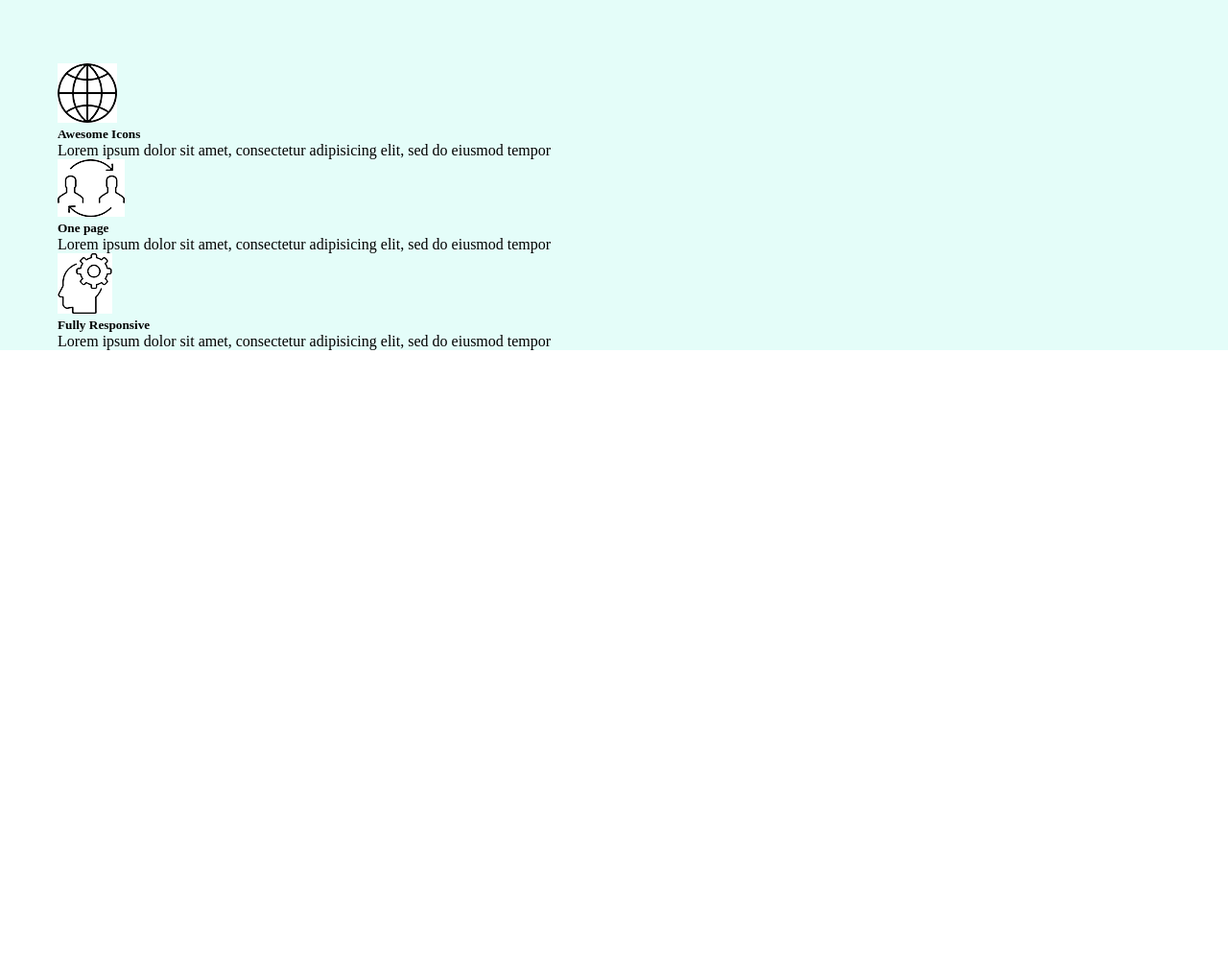
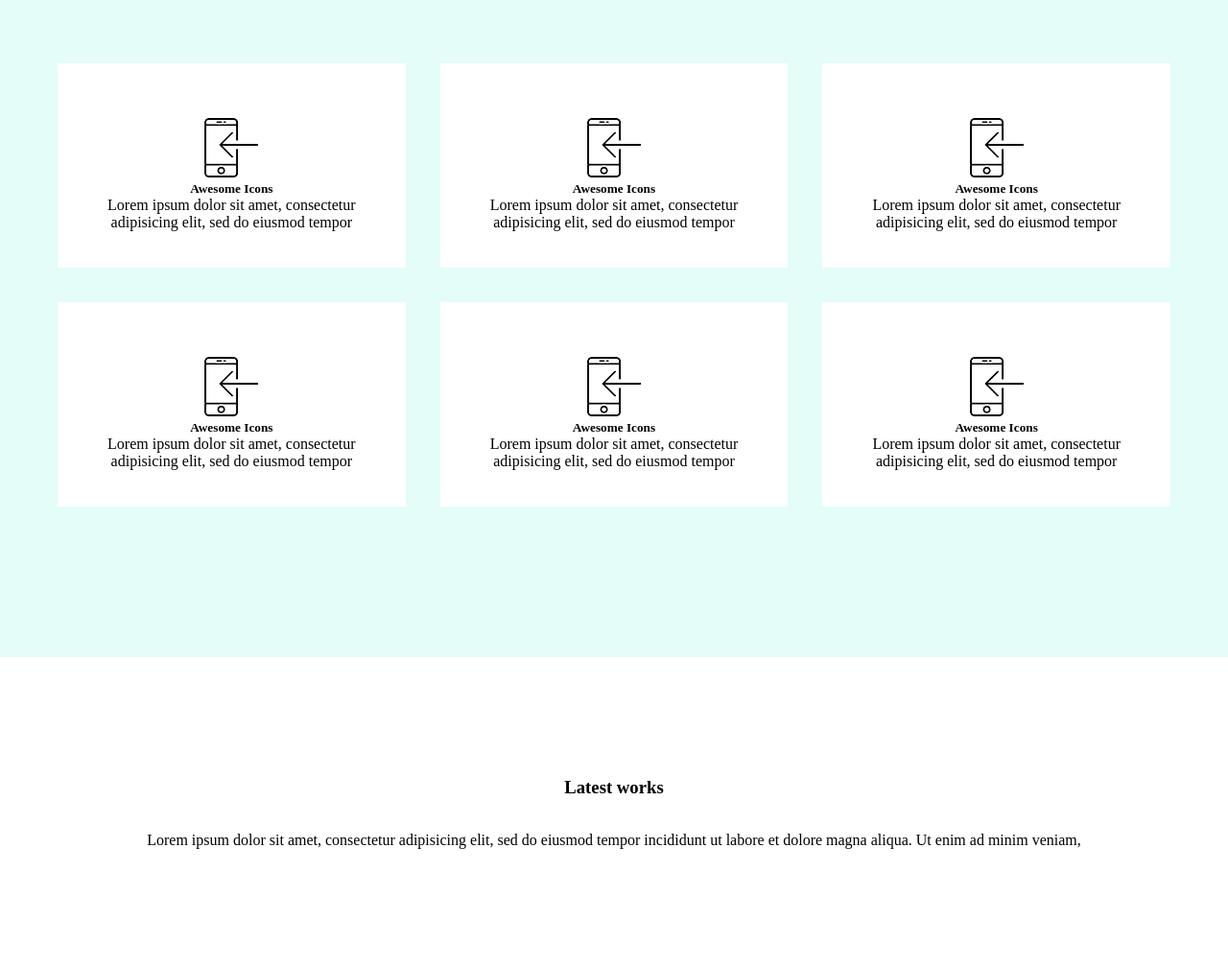
Before and after one commit to keysman59/WebDev-Site, a plain HTML site: page index.html in a window 1280 px wide. Shown: the part 1740-2747 px from the top of the page at 96% size. Before the commit the page ends 2105 px from the top, so only its background shows below. Drawn offline with Linux system fonts and the light colour scheme.

Commit message:
add services styles

```diff
--- a/index.html
+++ b/index.html
@@ -90,22 +90,61 @@
 					<h3 class="general__caption">Our services</h3>
 					<p class="general__text">Lorem ipsum dolor sit amet, consectetur adipisicing elit, sed do eiusmod tempor incididunt ut labore et dolore magna aliqua. Ut enim ad minim veniam,</p>
 				</div>
-				<div class="services_bottom">
-					<div class="earth-block">
-						<img src="images/about/earth.png" alt="Глобус">
-						<h5>Awesome Icons</h5>
-						<p>Lorem ipsum dolor sit amet, consectetur adipisicing elit, sed do eiusmod tempor</p>
+				<div class="services__bottom">
+					<div class="services__bottom-column">
+						<div class="services__bottom-wrap-img">
+							<img class="services__bottom-img" src="images/services/phone.png" alt="Глобус">
+						</div>
+						<h5 class="services__bottom-caption">Awesome Icons</h5>
+						<p class="services__bottom-text">Lorem ipsum dolor sit amet, consectetur adipisicing elit, sed do eiusmod tempor</p>
 					</div>
-					<div class="transfer-block">
-						<img src="images/about/transfer.png" alt="Обмен">
-						<h5>One page</h5>
-						<p>Lorem ipsum dolor sit amet, consectetur adipisicing elit, sed do eiusmod tempor</p>
+					<div class="services__bottom-column">
+						<div class="services__bottom-wrap-img">
+							<img class="services__bottom-img" src="images/services/phone.png" alt="Глобус">
+						</div>
+						<h5 class="services__bottom-caption">Awesome Icons</h5>
+						<p class="services__bottom-text">Lorem ipsum dolor sit amet, consectetur adipisicing elit, sed do eiusmod tempor</p>
 					</div>
-					<div class="responsive-block">
-						<img src="images/about/head.png" alt="Настройки">
-						<h5>Fully Responsive</h5>
-						<p>Lorem ipsum dolor sit amet, consectetur adipisicing elit, sed do eiusmod tempor</p>
+					<div class="services__bottom-column">
+						<div class="services__bottom-wrap-img">
+							<img class="services__bottom-img" src="images/services/phone.png" alt="Глобус">
+						</div>
+						<h5 class="services__bottom-caption">Awesome Icons</h5>
+						<p class="services__bottom-text">Lorem ipsum dolor sit amet, consectetur adipisicing elit, sed do eiusmod tempor</p>
 					</div>
+				</div>
+				<div class="services__bottom">
+					<div class="services__bottom-column">
+						<div class="services__bottom-wrap-img">
+							<img class="services__bottom-img" src="images/services/phone.png" alt="Глобус">
+						</div>
+						<h5 class="services__bottom-caption">Awesome Icons</h5>
+						<p class="services__bottom-text">Lorem ipsum dolor sit amet, consectetur adipisicing elit, sed do eiusmod tempor</p>
+					</div>
+					<div class="services__bottom-column">
+						<div class="services__bottom-wrap-img">
+							<img class="services__bottom-img" src="images/services/phone.png" alt="Глобус">
+						</div>
+						<h5 class="services__bottom-caption">Awesome Icons</h5>
+						<p class="services__bottom-text">Lorem ipsum dolor sit amet, consectetur adipisicing elit, sed do eiusmod tempor</p>
+					</div>
+					<div class="services__bottom-column">
+						<div class="services__bottom-wrap-img">
+							<img class="services__bottom-img" src="images/services/phone.png" alt="Глобус">
+						</div>
+						<h5 class="services__bottom-caption">Awesome Icons</h5>
+						<p class="services__bottom-text">Lorem ipsum dolor sit amet, consectetur adipisicing elit, sed do eiusmod tempor</p>
+					</div>
+				</div>
+			</div>
+		</div>
+	</div>
+	<div class="works">
+		<div class="container">
+			<div class="works__block">
+				<div class="works__top">
+					<h3 class="general__caption">Latest works</h3>
+					<p class="general__text">Lorem ipsum dolor sit amet, consectetur adipisicing elit, sed do eiusmod tempor incididunt ut labore et dolore magna aliqua. Ut enim ad minim veniam,</p>
 				</div>
 			</div>
 		</div>
--- a/style.css
+++ b/style.css
@@ -93,6 +93,39 @@
 	background: #e4fdf9;
 }
 
+.services__block {
+	padding-bottom: 121px;
+}
+
+.services__bottom {
+	display: flex;
+	justify-content: space-between;
+	margin-bottom: 36px;
+}
+
+.services__bottom-column {
+	display: flex;
+    justify-content: center;
+    align-items: center;
+    flex-direction: column;
+	width: 26%;
+	padding: 57px 48px 38px 48px;
+	background: white;
+	margin-right: 36px;
+}
+
+.services__bottom-column:last-child {
+	margin-right: 0;
+}
+
+.services__bottom-caption {
+	text-align: center;
+}
+
+.services__bottom-text {
+	text-align: center;
+}
+
 
 
 /* public */
```
Also changed, not shown: images/services/phone.png (added).
